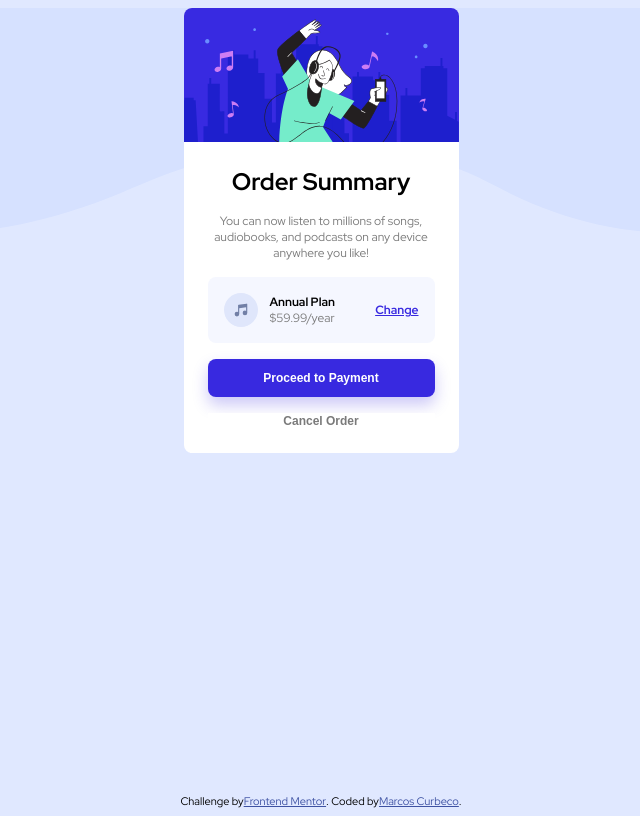
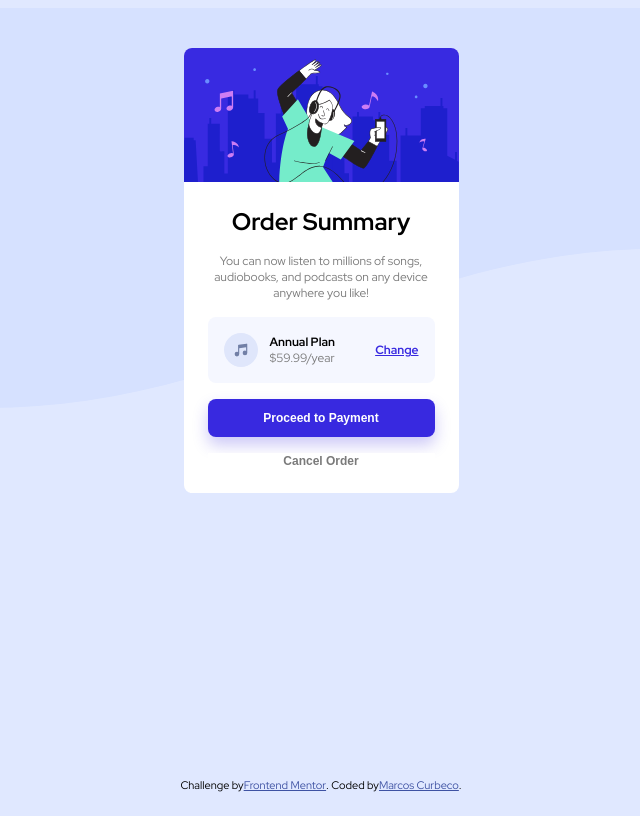
Before and after one commit to MCurb/order_summary_component, a plain HTML site: page index.html in a window 1280 px wide. Shown: the whole page, without its empty margins (319-959 px from the left). Drawn offline with Linux system fonts and the light colour scheme.

Commit message:
Fix the background pattern

```diff
--- a/styles.css
+++ b/styles.css
@@ -1,7 +1,6 @@
 /* Things to do:
 Fix the background pattern
 */
-
 
 /*GLOBAL STYLES*/
 body {
@@ -13,11 +12,7 @@ body {
 }
 
 .background-pattern {
-  background-size: contain;
-  height: 225px;
-  width: 100%;
-  background-position: 70px center;
-  background-image: url(images/pattern-background-desktop.svg);
+  background: url(images/pattern-background-desktop.svg) no-repeat fixed top / 100vw 50vh;
 }
 
 p {
@@ -39,6 +34,7 @@ h2 {
   flex-direction: column;
   max-width: 275px;
   margin: auto;
+  margin-top: 5vh;
   background-color: hsl(0, 0%, 100%);
   border-radius: 8px;
   overflow: hidden;
@@ -121,9 +117,10 @@ h2 {
 
 /*FOOTER*/
 .attribution {
-    display: flex;
-    justify-content: center;
-    margin-top: auto;
+  display: flex;
+  justify-content: center;
+  margin-top: auto;
+  margin-bottom: 2vh;
   font-size: 11px;
 }
 .attribution a {
```
